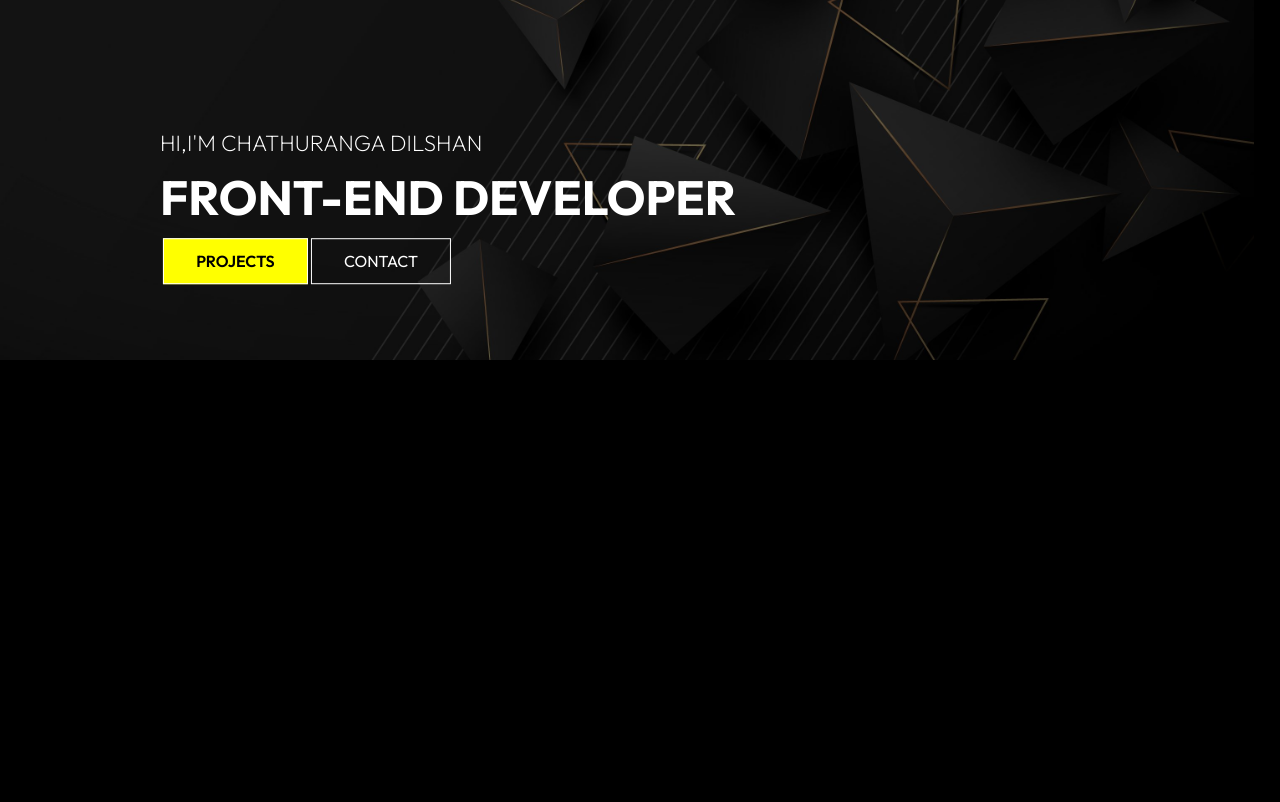
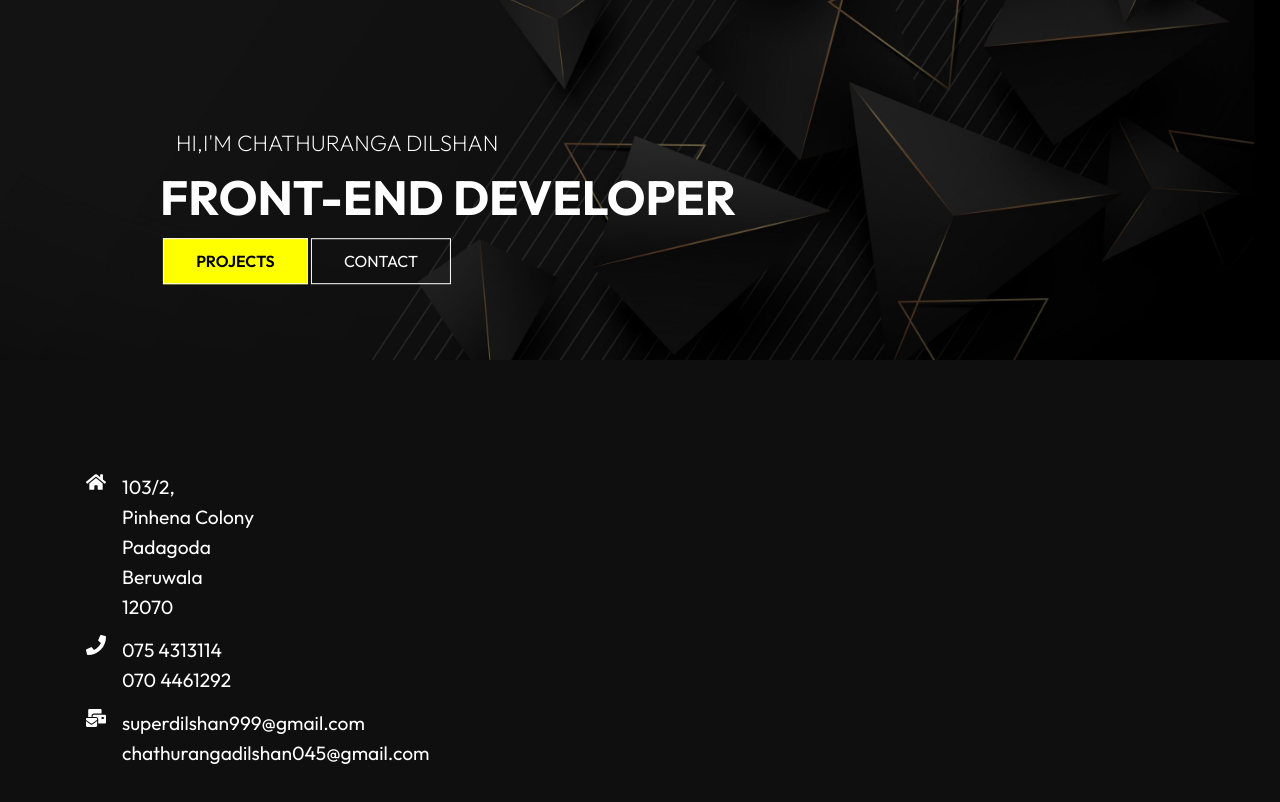
Before and after one commit to dilshan10/Protfolio-With-React, a React (Create React App) app: page / in a window 1280 px wide. Shown: the part 440-1242 px from the top of the page. Before the commit the page ends 804 px from the top, so only its background shows below. Built offline with nearby package versions, Linux system fonts and the light colour scheme.

Commit message:
Add Contact Details

```diff
--- /dev/null
+++ b/src/components/Footer.js
@@ -0,0 +1,45 @@
+import "./FooterStyle.css";
+
+import React from "react";
+
+import {FaHome, FaMailBulk, FaPhone,FaFacebook,FaWhatsapp} from "react-icons/fa";
+
+const Footer = () => {
+    return(
+        <div className="footer">
+            <div className="footer-container">
+                <div className="left">
+                    <div className="location">
+                        <FaHome size={20} style={{color: "white",marginRight:"2ram"}}/>
+                        <div>
+                            <p>103/2,</p>
+                            <p>Pinhena Colony</p>
+                            <p>Padagoda</p>
+                            <p>Beruwala</p>
+                            <p>12070</p>
+                        </div>
+                    </div>
+                    <div className="phone">
+                        <FaPhone size={20} style={{color: "white",marginRight:"2ram"}}/>
+                        <div>
+                            <p>075 4313114</p>
+                            <p>070 4461292</p>
+                        </div>
+                    </div>
+                    <div className="mail">
+                        <FaMailBulk size={20} style={{color : "white",marginRight:"2ram"}}/>
+                        <div>
+                            <p>superdilshan999@gmail.com</p>
+                            <p>chathurangadilshan045@gmail.com</p>
+                        </div>
+                    </div>
+                </div>
+                <div className="right">
+
+                </div>
+            </div>
+        </div>
+    )
+}
+
+export default Footer
--- /dev/null
+++ b/src/components/FooterStyle.css
@@ -0,0 +1,75 @@
+.footer{
+    width: 100%;
+    padding: 6rem 0;
+    background: rgba(19,19,19,0.8);
+}
+
+.footer-container{
+    max-width: 1140px;
+    margin: auto;
+    display: grid;
+    grid-template-columns: repeat(2,1fr);
+    grid-gap: 40px;
+}
+
+.left{
+    height: 100%;
+    max-width: 100%;
+    display: flex;
+    flex-direction: column;
+    padding: 1rem;
+}
+
+.location{
+   display: flex;
+    margin-bottom: 0.8rem;
+}
+
+.phone{
+    display: flex;
+    margin-bottom: 0.8rem;
+}
+
+.mail{
+    display: flex;
+    margin-bottom: 0.8rem;
+}
+
+.location p{
+    line-height: 30px;
+}
+
+.phone p{
+    line-height: 30px;
+}
+
+.mail p{
+    line-height: 30px;
+}
+
+.right{
+    height: 100%;
+    max-width: 100%;
+    display: flex;
+    padding: 1rem;
+}
+
+.social{
+    margin-top: 1rem;
+}
+
+h4{
+    font-size: 1.2rem;
+    padding-bottom: 0.7rem;
+}
+
+p{
+    font-size: 1.2rem;
+    padding-left: 1rem;
+}
+
+@media screen and (max-width: 640px){
+    .footer-container{
+        grid-template-columns: 1fr;
+    }
+}
--- a/src/components/NavBar.js
+++ b/src/components/NavBar.js
@@ -28,16 +28,19 @@ const NavBar = () =>{
             </Link>
             <ul className={click ? "nav-list active":"nav-list"}>
                 <li>
-                    <Link to ="/">Home</Link>
+                    <Link to ="/">HOME</Link>
                 </li>
                 <li>
-                    <Link to ="/about">About</Link>
+                    <Link to ="/about">ABOUT</Link>
                 </li>
                 <li>
-                    <Link to ="/skils">Skils</Link>
+                    <Link to ="/skils">SKILS</Link>
                 </li>
                 <li>
-                    <Link to="/contact">Contact</Link>
+                    <Link to ="/Project">PROJECT</Link>
+                </li>
+                <li>
+                    <Link to="/contact">CONTACT</Link>
                 </li>
             </ul>
 
--- a/src/components/NavBarStyle.css
+++ b/src/components/NavBarStyle.css
@@ -11,7 +11,6 @@
 
 .header-bg{
     background: rgba(0,0,0,0.85);
-    transform: ;
 }
 
 .nav-list{
--- a/src/routes/Home.js
+++ b/src/routes/Home.js
@@ -1,12 +1,14 @@
 import React from "react";
 import NavBar from "../components/NavBar";
-import HeroImg from "../components/HeroImage"
+import HeroImg from "../components/HeroImage";
+import Footer from "../components/Footer";
 
 const Home = ()=>{
     return(
        <div>
            <NavBar/>
            <HeroImg/>
+           <Footer/>
        </div>
     )
 }
```
